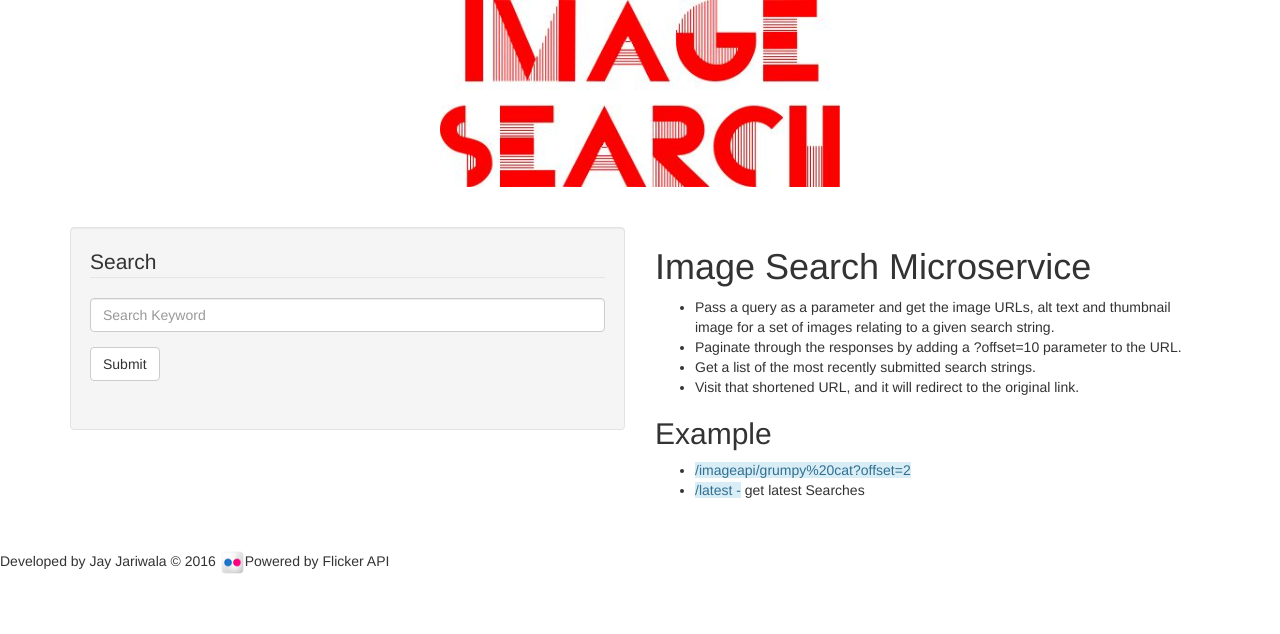
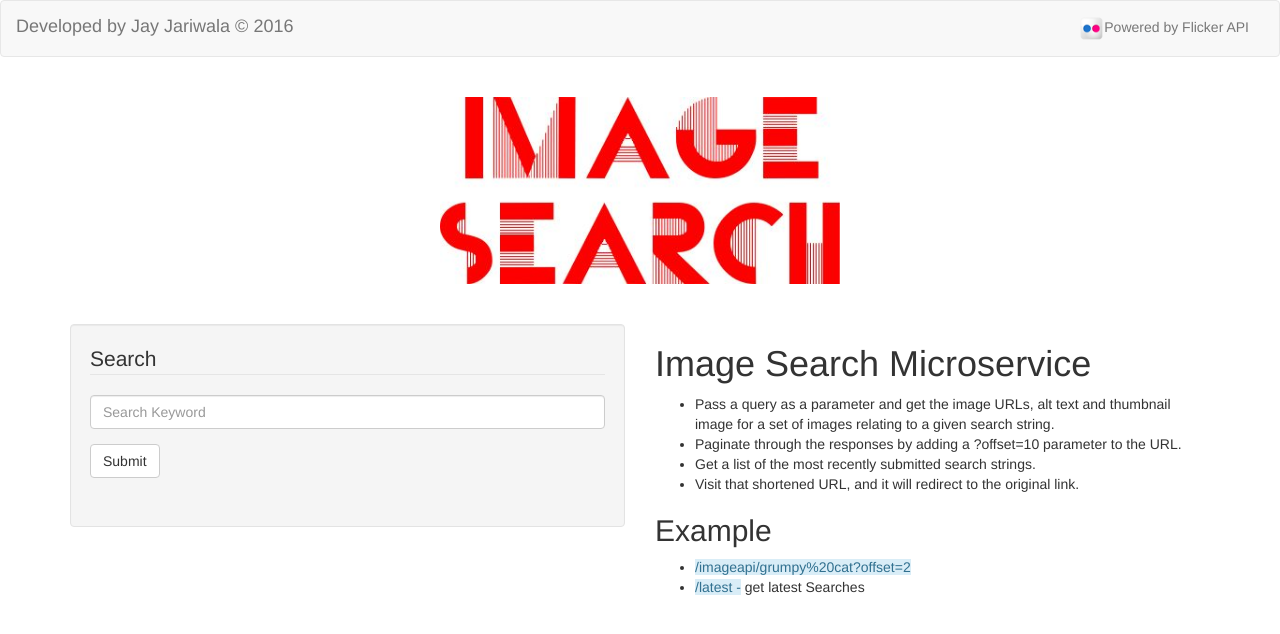
Before and after one commit to jayjariwala/ImageSearch, a website: page index.html in a window 1280 px wide. Drawn offline with nearby package versions, Linux system fonts and the light colour scheme; files whose address does not match are found by name; a web font is replaced by a local one.

Commit message:
design issue fixed

```diff
--- a/controller/ImageSearchController.js
+++ b/controller/ImageSearchController.js
@@ -16,7 +16,7 @@ module.exports = function(app, Flickr, mongoose) {
 
     //database connection
 
-    mongoose.connect("mongodb://id:pass@ds063856.mlab.com:63856/imagesearch");
+    mongoose.connect("mongodb://test:test@ds063856.mlab.com:63856/imagesearch");
 
     var history = mongoose.model('history', {
 
--- a/index.html
+++ b/index.html
@@ -17,6 +17,41 @@
 
 </head>
 <body>
+
+  <div class="footer">
+    <span class="name"></span>
+
+
+  </div>
+  <nav class="navbar navbar-default">
+    <div class="container-fluid">
+      <!-- Brand and toggle get grouped for better mobile display -->
+      <div class="navbar-header">
+
+        <a class="navbar-brand" href="#">Developed by Jay Jariwala &copy; 2016</a>
+      </div>
+
+      <!-- Collect the nav links, forms, and other content for toggling -->
+      <div class="collapse navbar-collapse" >
+
+
+        <ul class="nav navbar-nav navbar-right">
+          <li><a href="#"><span class="brand"><img src="Assets/img/flick.ico" width="25px"/>Powered by Flicker API</span></a></li>
+
+        </ul>
+      </div><!-- /.navbar-collapse -->
+    </div><!-- /.container-fluid -->
+  </nav>
+
+
+</br>
+
+
+
+
+
+
+
 <div class="logo">
   <center>
       <img src="Assets/img/logo.jpg" width="400px" class="img img-responsive"/>
@@ -115,14 +150,7 @@
 </div>
 <br/>
 </br/>
-<div class="footer">
-  <span class="name">Developed by Jay Jariwala &copy; 2016</span>
-  <span class="brand"><img src="Assets/img/flick.ico" width="25px"/>Powered by Flicker API</span>
 
-
-
-
-</div>
 
 </body>
 
--- a/server.js
+++ b/server.js
@@ -16,5 +16,5 @@ controller(app,Flickr,mongoose);
 
 
 
-var port= Number(process.env.PORT || 8082);
+var port= Number(process.env.PORT || 8081);
 app.listen(port);
```
